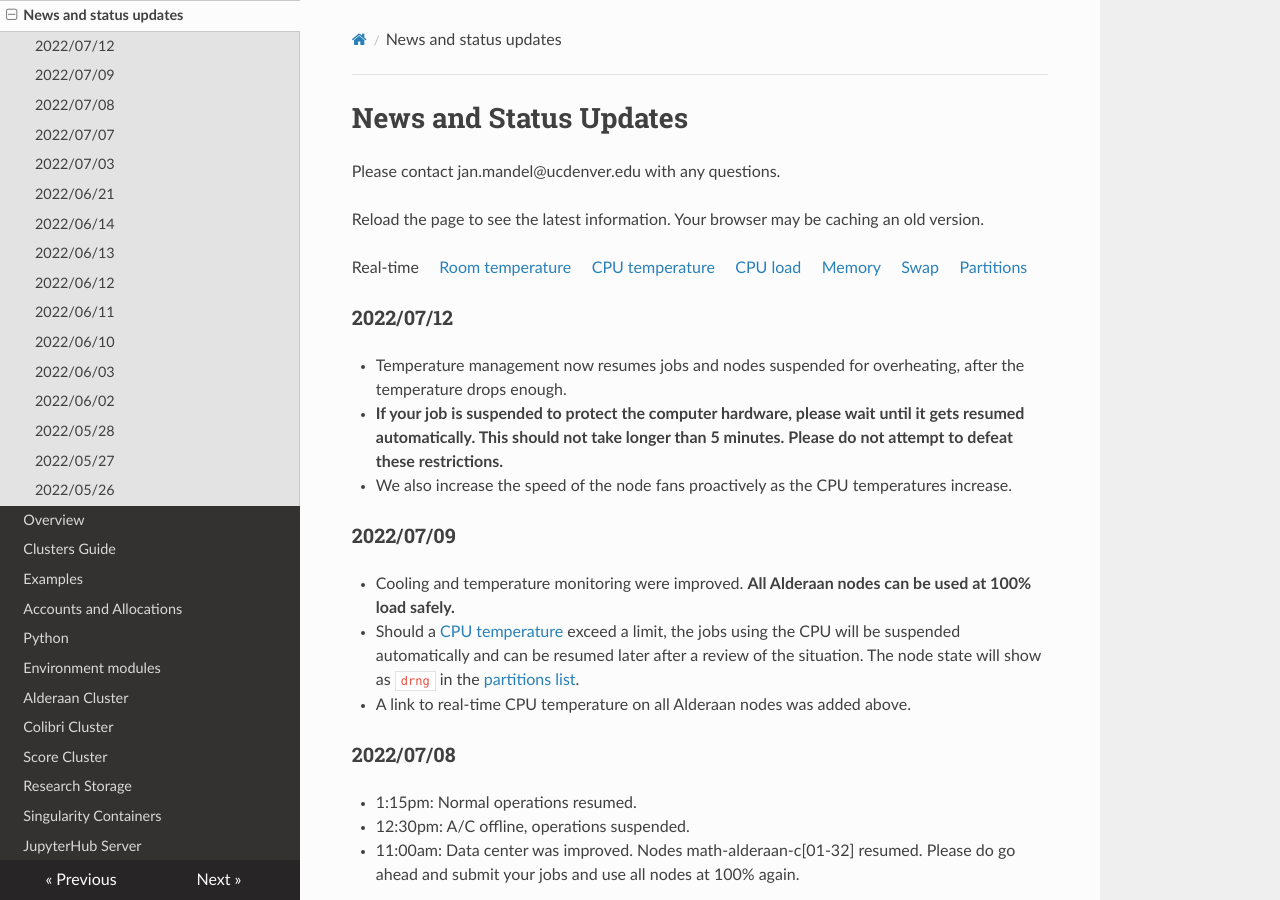
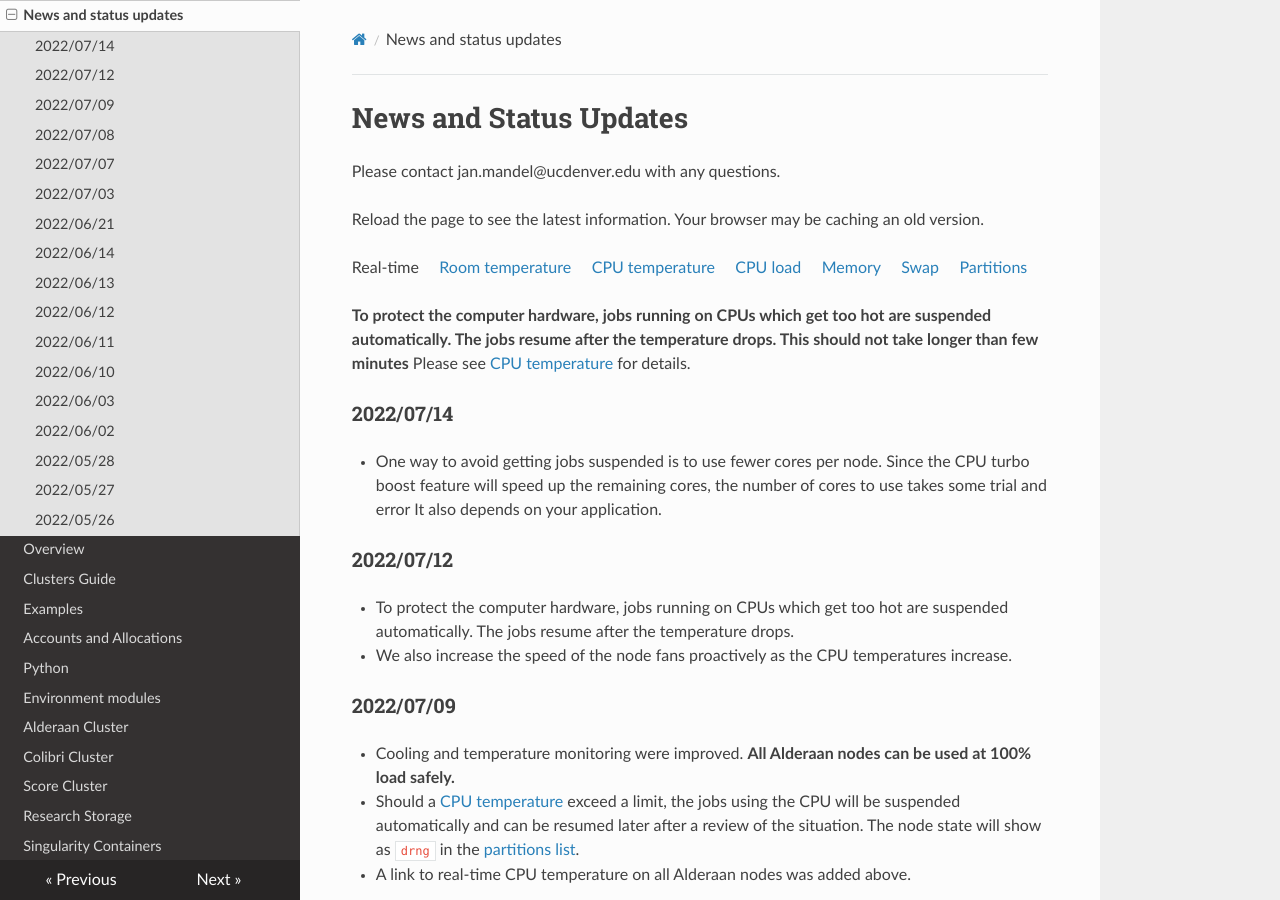
Before and after one commit to ccmucdenver/ccm-docs, an MkDocs documentation site: the page built from docs/updates.md, in a window 1280 px wide and 900 px high. Built offline with MkDocs 1.6.1, drawn with Linux system fonts in a browser that asks for light colours; nearby versions of some CDN libraries.

Commit message:
temp mgmt

```diff
--- a/docs/updates.md
+++ b/docs/updates.md
@@ -6,12 +6,21 @@ Reload the page to see the latest information. Your browser may be caching an ol
 
 Real-time  &nbsp;  &nbsp; [Room temperature](https://demo.openwfm.org/web/alderaan/temp.txt) &nbsp; &nbsp; [CPU temperature](https://demo.openwfm.org/web/alderaan/cpu_temp.txt)  &nbsp; &nbsp; [CPU load](https://demo.openwfm.org/web/alderaan/cpu.txt) &nbsp; &nbsp; [Memory](https://demo.openwfm.org/web/alderaan/mem.txt) &nbsp; &nbsp; [Swap](https://demo.openwfm.org/web/alderaan/swp.txt) &nbsp; &nbsp; [Partitions](https://demo.openwfm.org/web/alderaan/sinfo.txt)
 
+
+**To protect the computer hardware, jobs running on CPUs which get too hot are
+suspended automatically. The jobs resume after the temperature drops.
+This should not take longer than few minutes**
+Please see [CPU temperature](https://demo.openwfm.org/web/alderaan/cpu_temp.txt) for details.
+
+### 2022/07/14
+
+* One way to avoid getting jobs suspended is to use fewer cores per node. Since the CPU turbo boost feature  will speed up the remaining cores, the number of
+cores to use takes some trial and error It also depends on your application.
+
 ### 2022/07/12
 
-* Temperature management now resumes jobs and nodes suspended for overheating, after the temperature drops enough.
-
-* **If your job is suspended to protect the computer hardware,
-please wait until it gets resumed automatically. This should not take longer than 5  minutes. Please do not attempt to defeat these restrictions.**
+* To protect the computer hardware, jobs running on CPUs which get too hot are
+suspended automatically. The jobs resume after the temperature drops.
 
 * We also increase the speed of
 the node fans proactively as the CPU temperatures increase.
```
